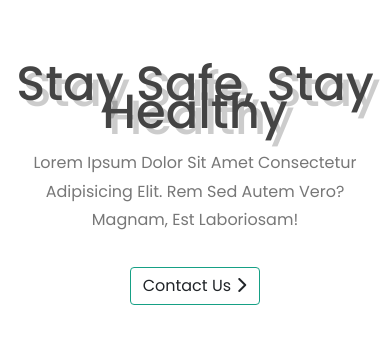
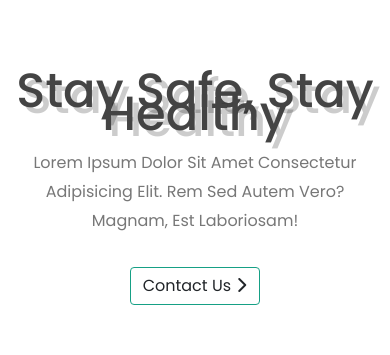
Before and after one commit to tamil1947/hospital2, a plain HTML site: page index.html in a window 390 px wide. Shown: the part 484-839 px from the top of the page. Drawn offline with nearby package versions, Linux system fonts and the light colour scheme.

Commit message:
Update hospitalstyle.css

```diff
--- a/hospitalstyle.css
+++ b/hospitalstyle.css
@@ -282,13 +282,13 @@ justify-content: center;
             justify-content: center;
         }
     .content {
-                    margin-top: -80px;
+                    margin-top: -70px;
                 }
 
                 .content h3 {
 
 
-                    line-height: 1.7rem;
+                    line-height: 1.4rem;
 
                 }
 
```
